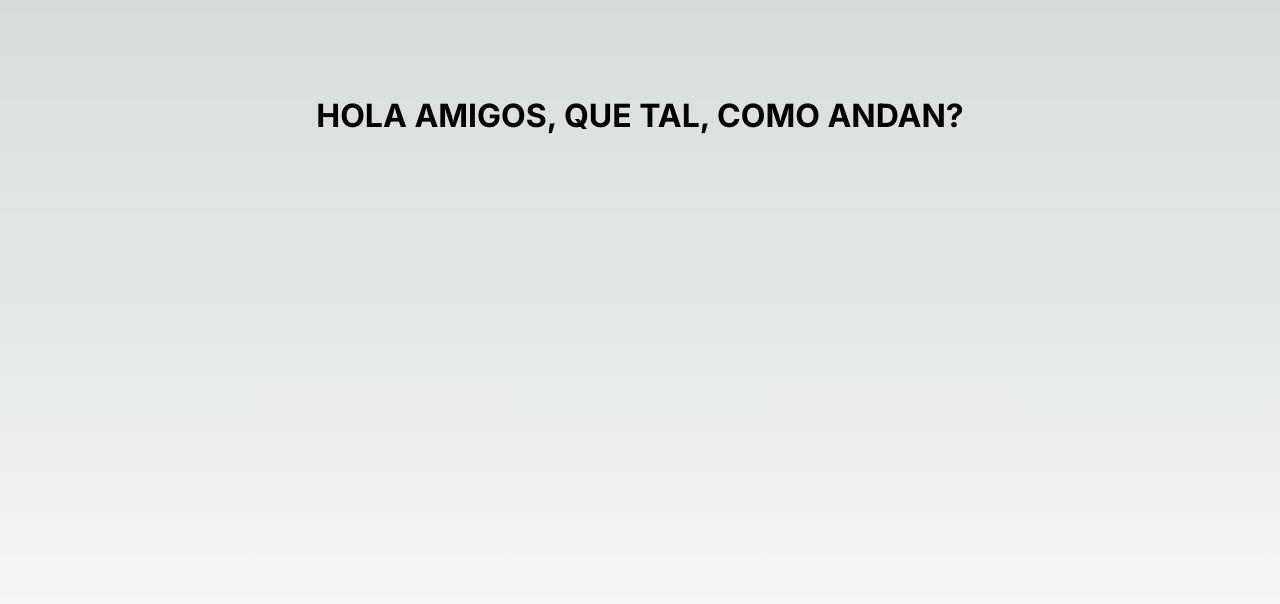
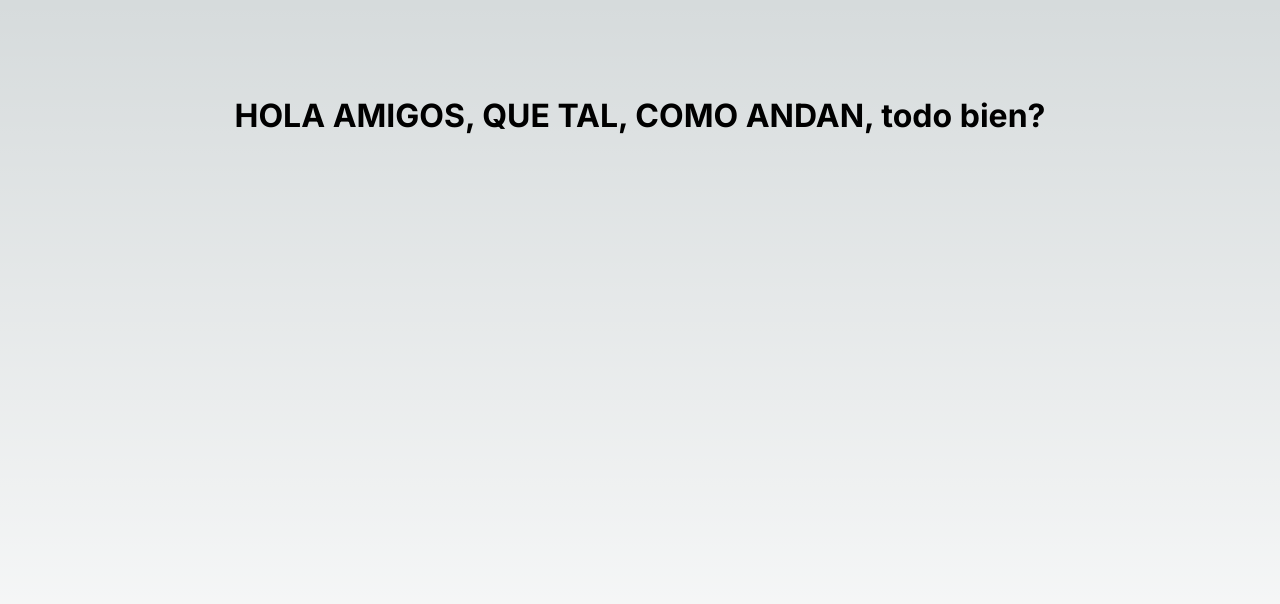
Before and after one commit to francaballe/7-family-expenses-client, a Next.js app: page / in a window 1280 px wide. Shown: the top 604 px of the page. Built offline with nearby package versions, Linux system fonts and the light colour scheme.

Commit message:
one more try

```diff
--- a/src/app/page.js
+++ b/src/app/page.js
@@ -4,7 +4,7 @@ import styles from './page.module.css'
 export default function Home() {
   return (
     <main className={styles.main}>
-        <h1>HOLA AMIGOS, QUE TAL, COMO ANDAN?</h1>
+        <h1>HOLA AMIGOS, QUE TAL, COMO ANDAN, todo bien?</h1>
     </main>
   )
 }
```
